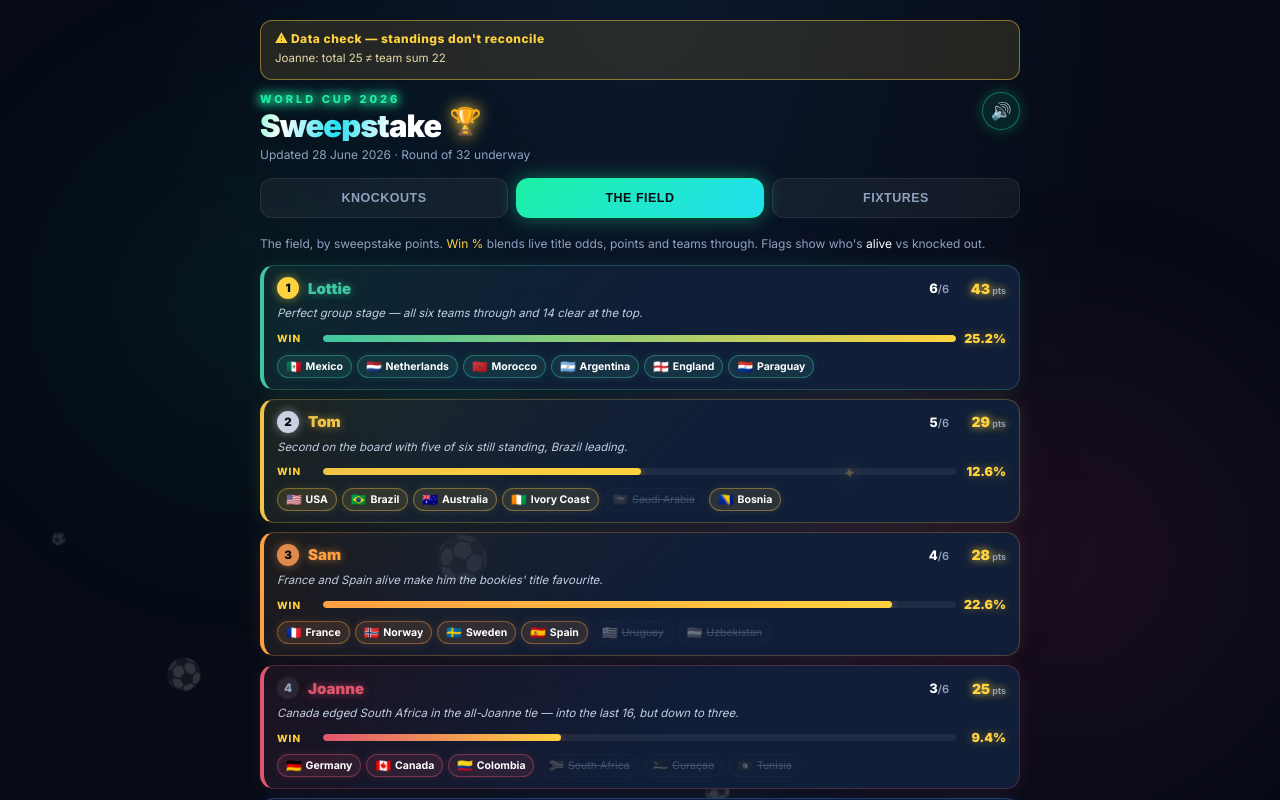
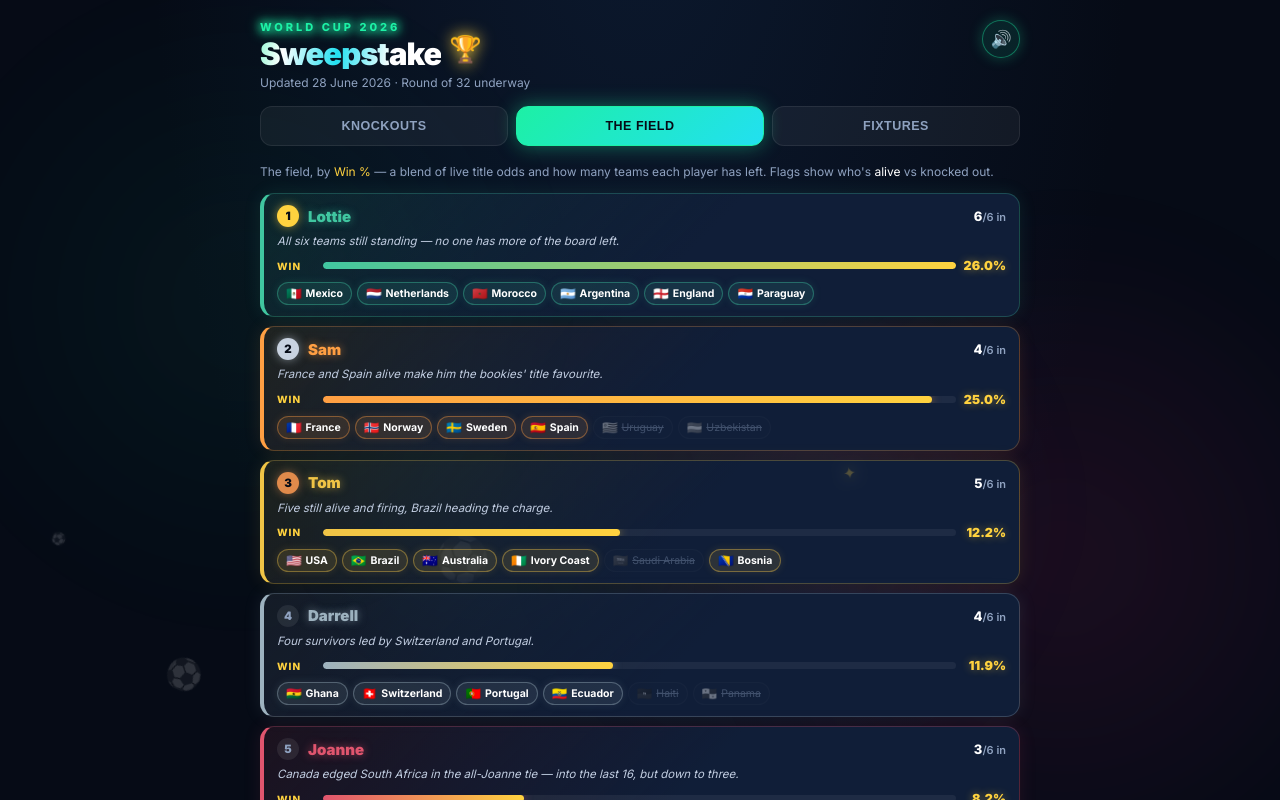
Before and after one commit to PortsDayOne/worldcup-sweepstake, a React (Vite) app in the folder sweepstake-site/: page / in a window 1280 px wide. Both pictures are taken after a click on the button "THE FIELD". Shown: the top 800 px of the page. Built offline with nearby package versions, Linux system fonts and the light colour scheme.

Commit message:
Update SweepstakeDashboard.jsx

```diff
--- a/sweepstake-site/src/SweepstakeDashboard.jsx
+++ b/sweepstake-site/src/SweepstakeDashboard.jsx
@@ -69,22 +69,21 @@ function ownerOf(team) {
 // Each component is taken as a share of the 8-player total, weighted, and summed,
 // so every player's % naturally adds up to 100. Eliminated teams contribute 0 title odds.
 function computeWinIndex() {
-  const titleEq = {}, through = {}, points = {};
+  const titleEq = {}, alive = {};
   const koOut = koLosers();
-  PLAYERS.forEach(p => { titleEq[p.name] = 0; through[p.name] = 0; points[p.name] = p.total; });
+  PLAYERS.forEach(p => { titleEq[p.name] = 0; alive[p.name] = 0; });
   GROUPS.forEach(g => g.teams.forEach(t => {
     const owner = ownerOf(t.name);
     if (!owner) return;
     const dead = ELIMINATED.has(t.name) || koOut.has(t.name);
-    if (!dead) titleEq[owner] += (STRENGTH[t.name] || 0);
-    if (CONFIRMED.has(t.name) && !koOut.has(t.name)) through[owner] += 1;
+    if (!dead) { titleEq[owner] += (STRENGTH[t.name] || 0); alive[owner] += 1; }
   }));
   const total = obj => Object.values(obj).reduce((a, b) => a + b, 0) || 1;
-  const sT = total(titleEq), sP = total(points), sThr = total(through);
-  const W_TITLE = 0.5, W_PTS = 0.3, W_THR = 0.2;
+  const sT = total(titleEq), sA = total(alive);
+  const W_TITLE = 0.65, W_ALIVE = 0.35;
   return PLAYERS.map(p => {
-    const share = W_TITLE * (titleEq[p.name] / sT) + W_PTS * (points[p.name] / sP) + W_THR * (through[p.name] / sThr);
-    return { name: p.name, color: p.color, pct: share * 100, titleEq: titleEq[p.name], points: points[p.name], through: through[p.name] };
+    const share = W_TITLE * (titleEq[p.name] / sT) + W_ALIVE * (alive[p.name] / sA);
+    return { name: p.name, color: p.color, pct: share * 100, titleEq: titleEq[p.name], alive: alive[p.name] };
   }).sort((a, b) => b.pct - a.pct);
 }
 
@@ -856,6 +855,7 @@ function playWhistle() {
     const AC = window.AudioContext || window.webkitAudioContext;
     if (!AC) return;
     const ctx = new AC();
+    try { ctx.resume(); } catch (e) {}
     const now = ctx.currentTime;
     const chirp = (start, dur, peak = 0.15) => {
       const o = ctx.createOscillator(); o.type = "sine"; o.frequency.value = 2300;
@@ -883,6 +883,7 @@ function playFanfare() {
     const AC = window.AudioContext || window.webkitAudioContext;
     if (!AC) return;
     const ctx = new AC();
+    try { ctx.resume(); } catch (e) {}
     const now = ctx.currentTime;
     const master = ctx.createGain();
     master.gain.setValueAtTime(0.0001, now);
@@ -935,7 +936,7 @@ function playBlip() {
   try {
     const AC = window.AudioContext || window.webkitAudioContext;
     if (!AC) return;
-    const ctx = new AC(); const now = ctx.currentTime;
+    const ctx = new AC(); try { ctx.resume(); } catch (e) {} const now = ctx.currentTime;
     const o = ctx.createOscillator(); o.type = "triangle";
     o.frequency.setValueAtTime(440, now); o.frequency.exponentialRampToValueAtTime(920, now + 0.07);
     const g = ctx.createGain(); g.gain.setValueAtTime(0.0001, now);
@@ -983,13 +984,13 @@ function teamAlive(shortName) {
 
 // One-line status per player — rewrite each update with what's just happened.
 const BLURBS = {
-  Lottie:  "Perfect group stage — all six teams through and 14 clear at the top.",
-  Tom:     "Second on the board with five of six still standing, Brazil leading.",
+  Lottie:  "All six teams still standing — no one has more of the board left.",
+  Tom:     "Five still alive and firing, Brazil heading the charge.",
   Sam:     "France and Spain alive make him the bookies' title favourite.",
   Joanne:  "Canada edged South Africa in the all-Joanne tie — into the last 16, but down to three.",
   Joe:     "Three sneaked into the knockouts after DR Congo's late escape.",
-  Darrell: "Four survivors led by Switzerland, but edged down to sixth.",
-  Matt:    "A big late climb leaves four of his teams still alive.",
+  Darrell: "Four survivors led by Switzerland and Portugal.",
+  Matt:    "Four teams still alive after a strong finish to the groups.",
   Karina:  "Down to two, but Croatia and Cape Verde keep her swinging.",
 };
 
@@ -997,12 +998,12 @@ function FieldTab() {
   const winIdx = computeWinIndex();
   const pctOf = Object.fromEntries(winIdx.map(r => [r.name, r.pct]));
   const maxPct = Math.max(...winIdx.map(r => r.pct));
-  const ranked = [...PLAYERS].sort((a, b) => b.total - a.total);
+  const ranked = winIdx.map(r => PLAYERS.find(p => p.name === r.name));
   const medal = ["#FFD23F", "#C8D2E0", "#E08A4B"];
   return (
     <div style={{ marginBottom: 16 }}>
       <p style={{ color: INK_SUB, fontSize: 12, margin: "0 0 12px", lineHeight: 1.6 }}>
-        The field, by sweepstake points. <span style={{ color: GOLD }}>Win %</span> blends live title odds, points and teams through. Flags show who's <span style={{ color: "#fff" }}>alive</span> vs knocked out.
+        The field, by <span style={{ color: GOLD }}>Win %</span> — a blend of live title odds and how many teams each player has left. Flags show who's <span style={{ color: "#fff" }}>alive</span> vs knocked out.
       </p>
       {ranked.map((p, i) => {
         const squad = SQUAD_DATA.find(s => s.name === p.name);
@@ -1023,8 +1024,7 @@ function FieldTab() {
                 boxShadow: medal[i] ? `0 0 10px ${medal[i]}88` : "none",
               }}>{i + 1}</span>
               <span style={{ color: p.color, fontSize: 15, fontWeight: 900, textShadow: `0 0 9px ${p.color}99`, flex: 1 }}>{p.name}</span>
-              <span style={{ color: "#fff", fontSize: 13, fontWeight: 800 }}>{alive}<span style={{ color: INK_SUB, fontWeight: 600, fontSize: 11 }}>/6</span></span>
-              <span style={{ color: GOLD, fontSize: 14, fontWeight: 900, textShadow: `0 0 9px ${GOLD}`, minWidth: 48, textAlign: "right" }}>{p.total}<span style={{ fontSize: 9, color: INK_SUB, fontWeight: 600 }}> pts</span></span>
+              <span style={{ color: "#fff", fontSize: 13, fontWeight: 800 }}>{alive}<span style={{ color: INK_SUB, fontWeight: 600, fontSize: 11 }}>/6 in</span></span>
             </div>
             <p style={{ color: "#C2CEE2", fontSize: 11.5, margin: "0 0 8px", lineHeight: 1.5, fontStyle: "italic" }}>{BLURBS[p.name]}</p>
             {/* Win % bar */}
@@ -1061,12 +1061,6 @@ function FieldTab() {
 export default function SweepstakeDashboard() {
   const [view, setView] = useState("knockouts");
   const [intro, setIntro] = useState(true);
-  const ranked = [...PLAYERS].sort((a, b) => b.total - a.total);
-  const leader = ranked[0];
-  const integrityIssues = dataIntegrityIssues();
-  const remaining = teamMap(t => Math.max(0, 3 - t.gp));
-  const ptsLeftFor = (name) => Object.keys(OWNERS).filter(t => OWNERS[t] === name).reduce((s, t) => s + (remaining[t] || 0), 0) * 3;
-
   // Epic fanfare on the first tap (browsers block audio before a gesture, so it
   // fires the moment the page is touched — e.g. tapping to skip the intro).
   useEffect(() => {
@@ -1088,15 +1082,6 @@ export default function SweepstakeDashboard() {
       <ElectricFX />
       {intro && <TrophyIntro onDone={() => setIntro(false)} />}
       <div style={{ width: "100%", maxWidth: 760, position: "relative", zIndex: 1 }}>
-
-        {integrityIssues.length > 0 && (
-          <div style={{ background: "rgba(240,196,70,0.12)", border: "1px solid rgba(240,196,70,0.5)", borderRadius: 12, padding: "10px 14px", marginBottom: 12 }}>
-            <p style={{ color: GOLD, fontSize: 12, fontWeight: 800, margin: "0 0 4px", letterSpacing: 0.5 }}>⚠ Data check — standings don't reconcile</p>
-            {integrityIssues.map((msg, i) => (
-              <p key={i} style={{ color: "#E8D9A8", fontSize: 11.5, margin: "2px 0", lineHeight: 1.5 }}>{msg}</p>
-            ))}
-          </div>
-        )}
 
         {/* Header */}
         <div style={{ display: "flex", justifyContent: "space-between", alignItems: "flex-start", marginBottom: 16 }}>
```
